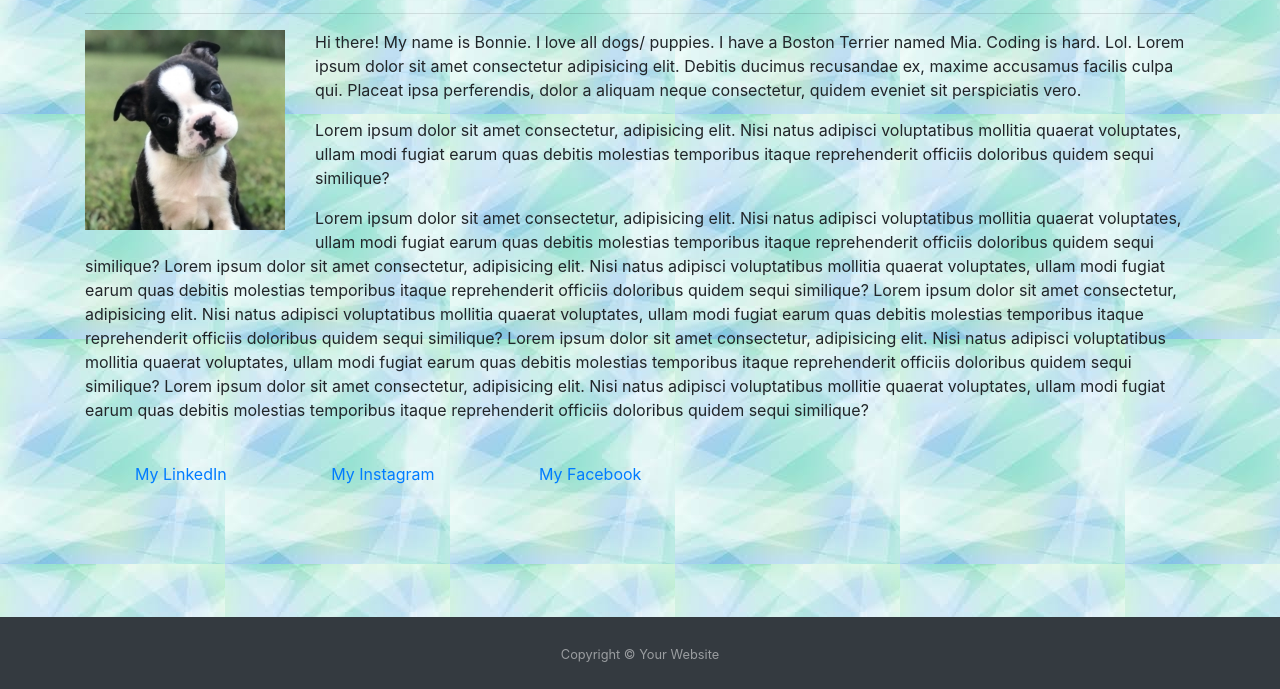
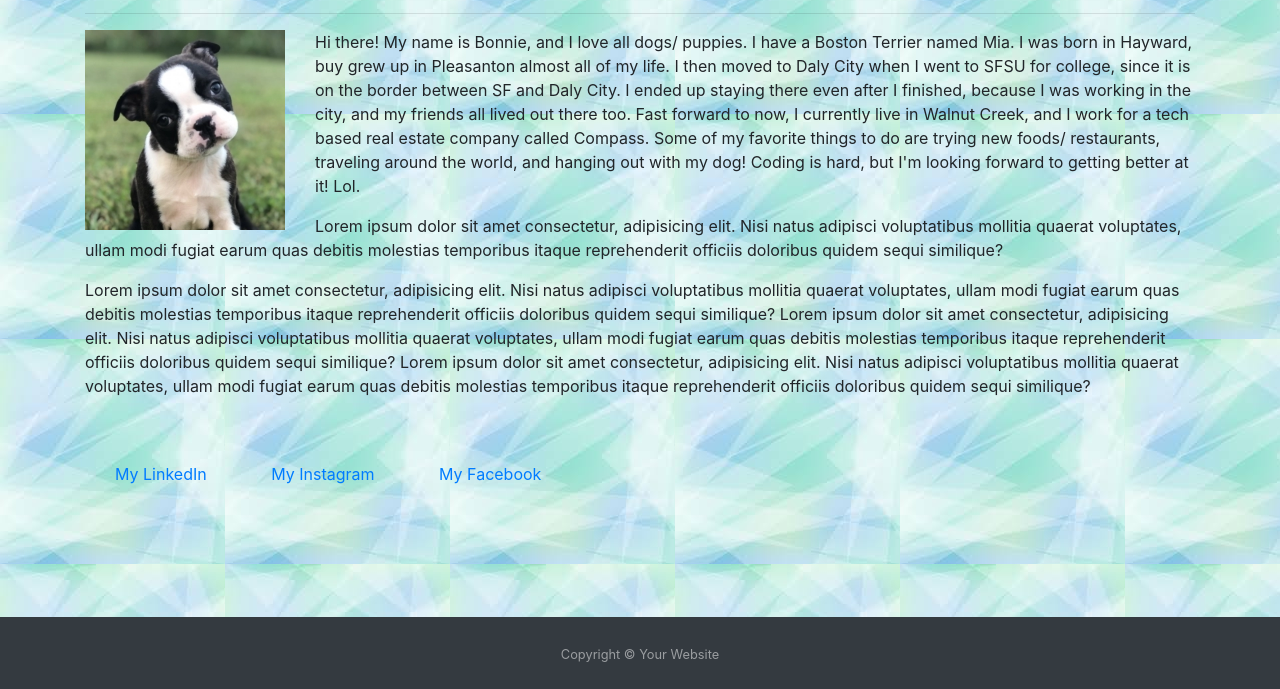
Before and after one commit to BLee8489/ResponsivePortfolio, a plain HTML site: page index.html in a window 1280 px wide. Shown: the part 111-800 px from the top of the page. Drawn offline with nearby package versions, Linux system fonts and the light colour scheme.

Commit message:
update About Me

```diff
--- a/assets/style.css
+++ b/assets/style.css
@@ -5,15 +5,15 @@
 }
 
 #linkedin {
-    margin: 50px;
+    margin: 30px;
 }
 
 #instagram {
-    margin: 50px;
+    margin: 30px;
 }
 
 #facebook {
-    margin: 50px;
+    margin: 30px;
 }
 
 body {
--- a/index.html
+++ b/index.html
@@ -37,11 +37,14 @@
                 <h1>About Me</h1>
                 <hr>
                 <img id="mypic" class="float-left" src="./assets/boston terrier.webp" alt="placeholder">
-                <p>Hi there! My name is Bonnie. I love all dogs/ puppies. I have a Boston Terrier named Mia. Coding is
-                    hard. Lol. Lorem ipsum dolor sit amet consectetur adipisicing elit. Debitis ducimus recusandae ex,
-                    maxime
-                    accusamus facilis culpa qui. Placeat ipsa perferendis, dolor a aliquam neque consectetur, quidem
-                    eveniet sit perspiciatis vero.</p>
+                <p>Hi there! My name is Bonnie, and I love all dogs/ puppies. I have a Boston Terrier named Mia. I was
+                    born in Hayward, buy grew up in Pleasanton almost all of my life. I then moved to Daly City when I
+                    went to SFSU for college, since it is on the border between SF and Daly City. I ended up staying
+                    there even after I finished, because I was working in the city, and my friends all lived out there
+                    too. Fast forward to now, I currently live in Walnut Creek, and I work for a tech based real estate
+                    company called Compass. Some of my favorite things to do are trying new foods/ restaurants,
+                    traveling around the world, and hanging out with my dog! Coding is
+                    hard, but I'm looking forward to getting better at it! Lol.</p>
                 <p>Lorem ipsum dolor sit amet consectetur, adipisicing elit. Nisi natus adipisci voluptatibus mollitia
                     quaerat voluptates, ullam modi fugiat earum quas debitis molestias temporibus itaque reprehenderit
                     officiis doloribus quidem sequi similique?</p>
@@ -53,18 +56,10 @@
                     officiis doloribus quidem sequi similique? Lorem ipsum dolor sit amet consectetur, adipisicing elit.
                     Nisi natus adipisci voluptatibus mollitia
                     quaerat voluptates, ullam modi fugiat earum quas debitis molestias temporibus itaque reprehenderit
-                    officiis doloribus quidem sequi similique? Lorem ipsum dolor sit amet consectetur, adipisicing elit.
-                    Nisi natus adipisci voluptatibus mollitia quaerat voluptates, ullam modi fugiat earum quas debitis
-                    molestias temporibus itaque reprehenderit
-                    officiis doloribus quidem sequi similique? Lorem ipsum dolor sit amet consectetur, adipisicing
-                    elit.
-                    Nisi natus adipisci voluptatibus mollitie quaerat voluptates, ullam modi fugiat earum quas
-                    debitis
-                    molestias temporibus itaque reprehenderit
                     officiis doloribus quidem sequi similique?</p>
             </div>
         </div>
-        <br>
+        <br><br>
         <p>
             <a id="linkedin" href="https://www.linkedin.com/in/bonnie-lee-83b5b3193/">My LinkedIn</a>
             <a id="instagram" href="https://www.instagram.com/cinnab0nnn/">My Instagram</a>
```
Also changed, not shown: 1 other file.
